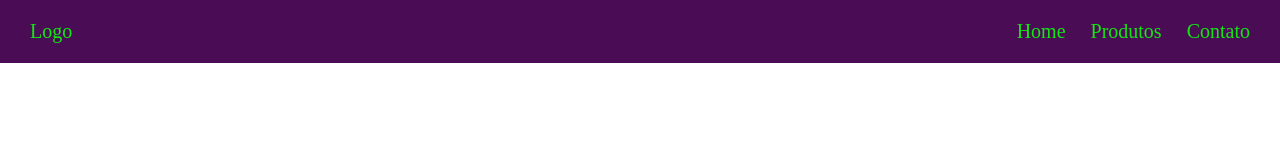
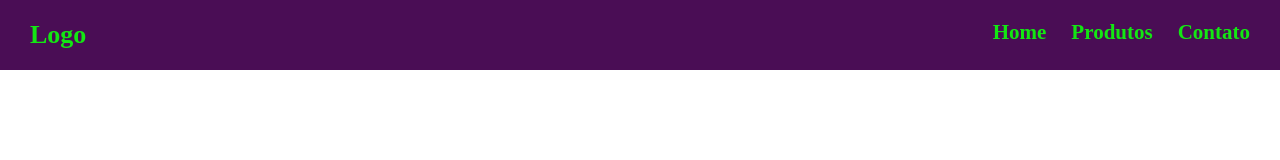
Before and after one commit to Al-Felipe/ecommerce-camiseta, a plain HTML site: page index.html in a window 1280 px wide. Drawn offline with Linux system fonts and the light colour scheme.

Commit message:
Increase logo size

```diff
--- a/style.css
+++ b/style.css
@@ -24,12 +24,14 @@ header {
 ul {
     display: flex;
     gap: 2.5rem;
-    font-size: 2rem;
+    font-size: 2.1rem;
     padding: 2rem 3rem;
     list-style: none;
-    color: rgb(19, 231, 19)
+    color: rgb(19, 231, 19);
+    font-weight: bold;
 }
 
 #logo {
     margin-right: auto;
+    font-size: 2.6rem;
 }
```
